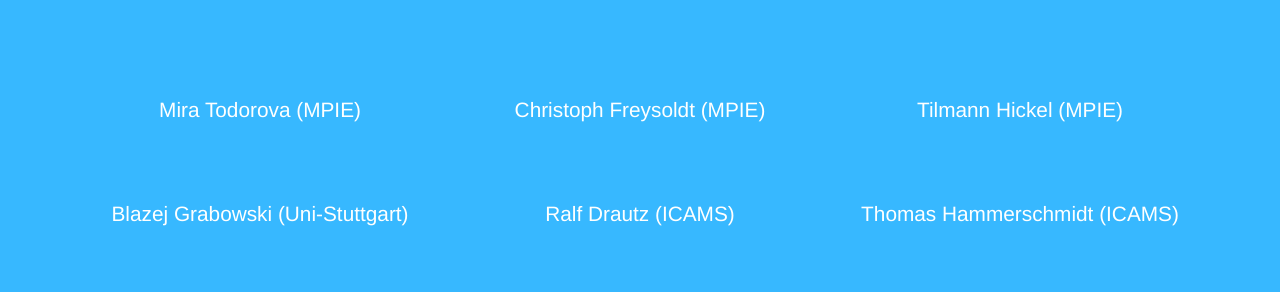
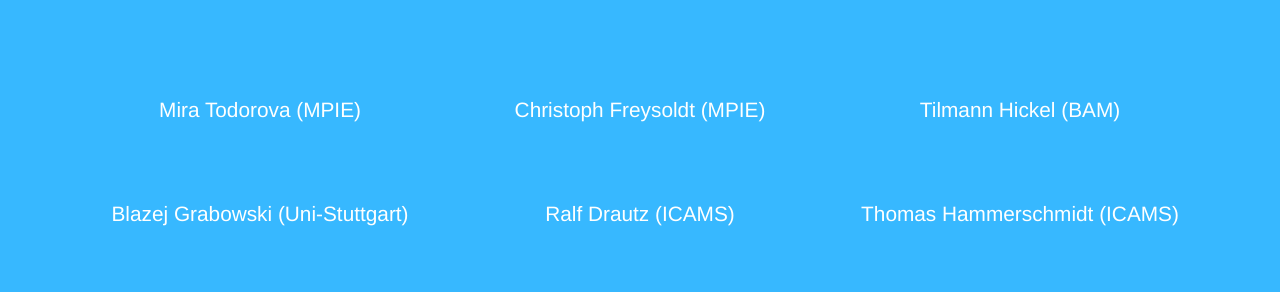
Before and after one commit to pyiron/pyiron.github.io, a Jekyll site: the page built from team/index.html, in a window 1280 px wide and 900 px high, scrolled down 1237 px. Shown: the part 162-454 px from the top of the window. Built offline with Jekyll 4.4.1, drawn with Linux system fonts in a browser that asks for light colours; nearby versions of some CDN libraries.

Commit message:
Change Tilmann Hickels affiliation to BAM

```diff
--- a/_data/steering-committee.yml
+++ b/_data/steering-committee.yml
@@ -7,7 +7,7 @@
   institution: MPIE
 -
   name: Tilmann Hickel
-  institution: MPIE
+  institution: BAM
 -
   name: Blazej Grabowski
   institution: Uni-Stuttgart
```
